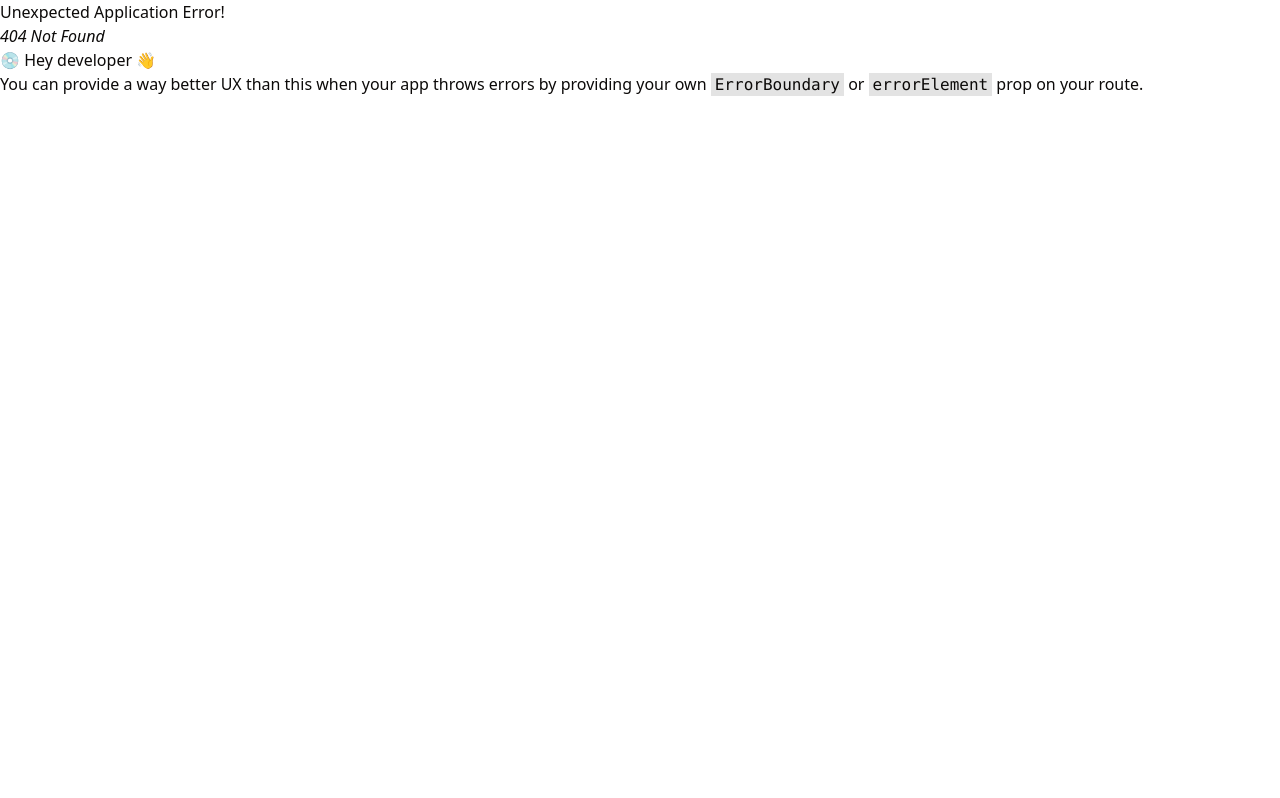
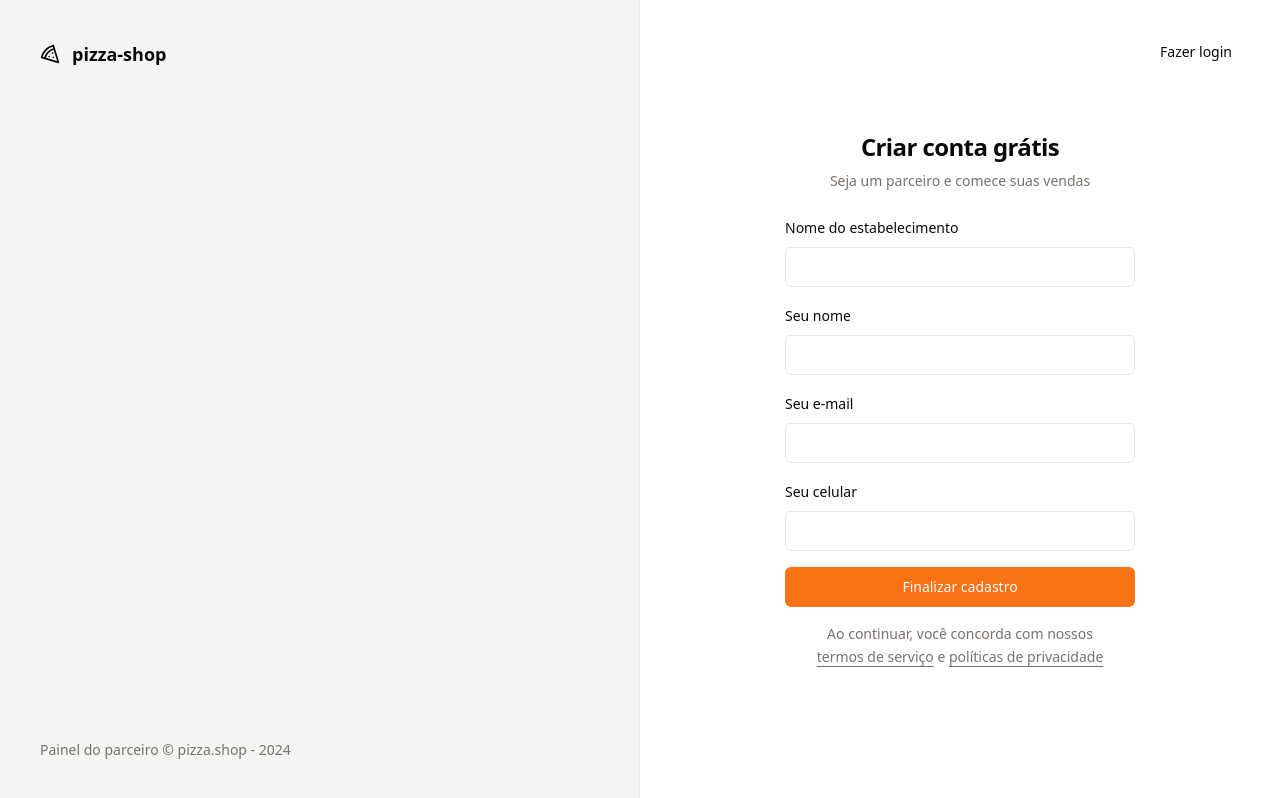
Before and after one commit to gitirana/pizza-shop, a React (Vite) app: page /sign-up in a window 1280 px wide. Before the commit this address had no page. Built offline with nearby package versions, Linux system fonts and the light colour scheme.

Commit message:
feat: create sign up schema and navlink component

```diff
--- a/package.json
+++ b/package.json
@@ -12,6 +12,7 @@
   "dependencies": {
     "@hookform/resolvers": "^3.3.4",
     "@radix-ui/react-label": "^2.0.2",
+    "@radix-ui/react-separator": "^1.0.3",
     "@radix-ui/react-slot": "^1.0.2",
     "class-variance-authority": "^0.7.0",
     "clsx": "^2.1.0",
--- /dev/null
+++ b/src/components/header.tsx
@@ -0,0 +1,28 @@
+import { Home, Pizza, UtensilsCrossed } from 'lucide-react'
+
+import { NavLink } from './nav-link'
+import { Separator } from './ui/separator'
+
+export function Header() {
+  return (
+    <div className="border-b">
+      <div className="flex h-16 items-center gap-6 px-6">
+        <Pizza className="h-6 w-6" />
+
+        <Separator orientation="vertical" className="h-6" />
+
+        <nav className="flex items-center space-x-4 lg:space-x-6">
+          <NavLink to="/">
+            <Home className="h-4 w-4" />
+            Início
+          </NavLink>
+
+          <NavLink to="/orders">
+            <UtensilsCrossed className="h-4 w-4" />
+            Pedidos
+          </NavLink>
+        </nav>
+      </div>
+    </div>
+  )
+}
--- /dev/null
+++ b/src/components/nav-link.tsx
@@ -0,0 +1,15 @@
+import { Link, LinkProps, useLocation } from 'react-router-dom'
+
+export type NavLinkProps = LinkProps
+
+export function NavLink(props: NavLinkProps) {
+  const { pathname } = useLocation()
+
+  return (
+    <Link
+      data-current={pathname === props.to}
+      {...props}
+      className="flex items-center gap-1.5 text-sm font-medium text-muted-foreground hover:text-foreground data-[current=true]:text-foreground"
+    />
+  )
+}
--- /dev/null
+++ b/src/components/ui/separator.tsx
@@ -0,0 +1,29 @@
+import * as React from "react"
+import * as SeparatorPrimitive from "@radix-ui/react-separator"
+
+import { cn } from "@/lib/utils"
+
+const Separator = React.forwardRef<
+  React.ElementRef<typeof SeparatorPrimitive.Root>,
+  React.ComponentPropsWithoutRef<typeof SeparatorPrimitive.Root>
+>(
+  (
+    { className, orientation = "horizontal", decorative = true, ...props },
+    ref
+  ) => (
+    <SeparatorPrimitive.Root
+      ref={ref}
+      decorative={decorative}
+      orientation={orientation}
+      className={cn(
+        "shrink-0 bg-border",
+        orientation === "horizontal" ? "h-[1px] w-full" : "h-full w-[1px]",
+        className
+      )}
+      {...props}
+    />
+  )
+)
+Separator.displayName = SeparatorPrimitive.Root.displayName
+
+export { Separator }
--- a/src/pages/_layouts/app.tsx
+++ b/src/pages/_layouts/app.tsx
@@ -1,11 +1,13 @@
 import { Outlet } from 'react-router-dom'
+
+import { Header } from '@/components/header'
 
 export function AppLayout() {
   return (
-    <div>
-      <h1>Cabeçalho</h1>
+    <div className="flex min-h-screen flex-col antialiased">
+      <Header />
 
-      <div>
+      <div className="flex flex-1 flex-col gap-4 p-8 pt-6">
         <Outlet />
       </div>
     </div>
--- a/src/pages/_layouts/auth.tsx
+++ b/src/pages/_layouts/auth.tsx
@@ -3,7 +3,7 @@
 
 export function AuthLayout() {
   return (
-    <div className="grid min-h-screen grid-cols-2">
+    <div className="grid min-h-screen grid-cols-2 antialiased">
       <div className="flex h-full flex-col justify-between border-r border-foreground/5 bg-muted p-10 text-muted-foreground">
         <div className="flex items-center gap-3 text-lg *:text-foreground">
           <Pizza className="h-5 w-5" />
@@ -13,7 +13,7 @@
           Painel do parceiro &copy; pizza.shop - {new Date().getFullYear()}
         </footer>
       </div>
-      <div className="flex flex-col items-center justify-center">
+      <div className="relative flex flex-col items-center justify-center">
         <Outlet />
       </div>
     </div>
--- a/src/pages/auth/signIn.tsx
+++ b/src/pages/auth/signIn.tsx
@@ -1,5 +1,6 @@
 import { Helmet } from 'react-helmet-async'
 import { useForm } from 'react-hook-form'
+import { Link } from 'react-router-dom'
 import { toast } from 'sonner'
 import { z } from 'zod'
 
@@ -40,6 +41,10 @@
     <>
       <Helmet title="Login" />
       <div className="p-8">
+        <Button asChild className="absolute right-8 top-8" variant={'ghost'}>
+          <Link to="/sign-up">Novo estabelecimento</Link>
+        </Button>
+
         <div className="flex w-[350px] flex-col justify-center gap-6">
           <div className="flex flex-col gap-2 text-center">
             <h1 className="text-2xl font-semibold tracking-tight">
--- /dev/null
+++ b/src/pages/auth/signUp.tsx
@@ -0,0 +1,114 @@
+import { Helmet } from 'react-helmet-async'
+import { useForm } from 'react-hook-form'
+import { Link, useNavigate } from 'react-router-dom'
+import { toast } from 'sonner'
+import { z } from 'zod'
+
+import { Button } from '@/components/ui/button'
+import { Input } from '@/components/ui/input'
+import { Label } from '@/components/ui/label'
+
+const signUpForm = z.object({
+  email: z.string().email(),
+  restaurantName: z.string(),
+  managerName: z.string(),
+  phone: z.string(),
+})
+
+type SignUpForm = z.infer<typeof signUpForm>
+
+export function SignUp() {
+  const navigate = useNavigate()
+
+  const {
+    register,
+    handleSubmit,
+    formState: { isSubmitting },
+  } = useForm<SignUpForm>()
+
+  async function handleSignUp(data: SignUpForm) {
+    try {
+      await new Promise((resolve) => setTimeout(resolve, 2000))
+
+      toast.success('Restaurante cadastrado com sucesso.', {
+        action: {
+          label: 'Login',
+          onClick: () => navigate('/sign-in'),
+        },
+      })
+    } catch {
+      toast.error('Erro ao cadastrar restaurante.')
+    }
+  }
+
+  return (
+    <>
+      <Helmet title="Cadastro" />
+      <div className="p-8">
+        <Button asChild className="absolute right-8 top-8" variant={'ghost'}>
+          <Link to="/sign-in">Fazer login</Link>
+        </Button>
+
+        <div className="flex w-[350px] flex-col justify-center gap-6">
+          <div className="flex flex-col gap-2 text-center">
+            <h1 className="text-2xl font-semibold tracking-tight">
+              Criar conta grátis
+            </h1>
+            <p className="text-sm text-muted-foreground">
+              Seja um parceiro e comece suas vendas
+            </p>
+          </div>
+
+          <form
+            action=""
+            onSubmit={handleSubmit(handleSignUp)}
+            className="space-y-4"
+          >
+            <div className="space-y-2">
+              <Label htmlFor="restaurantName">Nome do estabelecimento</Label>
+              <Input
+                id="restaurantName"
+                type="text"
+                {...register('restaurantName')}
+              />
+            </div>
+
+            <div className="space-y-2">
+              <Label htmlFor="managerName">Seu nome</Label>
+              <Input
+                id="managerName"
+                type="text"
+                {...register('managerName')}
+              />
+            </div>
+
+            <div className="space-y-2">
+              <Label htmlFor="email">Seu e-mail</Label>
+              <Input id="email" type="email" {...register('email')} />
+            </div>
+
+            <div className="space-y-2">
+              <Label htmlFor="phone">Seu celular</Label>
+              <Input id="phone" type="tel" {...register('phone')} />
+            </div>
+
+            <Button className="w-full" type="submit" disabled={isSubmitting}>
+              Finalizar cadastro
+            </Button>
+
+            <p className="px-6 text-center text-sm leading-relaxed text-muted-foreground">
+              Ao continuar, você concorda com nossos{' '}
+              <a className="underline underline-offset-4" href="">
+                termos de serviço
+              </a>{' '}
+              e{' '}
+              <a className="underline underline-offset-4" href="">
+                políticas de privacidade
+              </a>
+            </p>
+          </form>
+        </div>
+      </div>
+    </>
+  )
+}
--- a/src/routes.tsx
+++ b/src/routes.tsx
@@ -4,6 +4,7 @@
 import { AuthLayout } from './pages/_layouts/auth'
 import { Dashboard } from './pages/app/dashboard'
 import { SignIn } from './pages/auth/signIn'
+import { SignUp } from './pages/auth/signUp'
 
 export const router = createBrowserRouter([
   {
@@ -24,6 +25,10 @@
         path: '/sign-in',
         element: <SignIn />,
       },
+      {
+        path: '/sign-up',
+        element: <SignUp />,
+      },
     ],
   },
 ])
```
Also changed, not shown: 1 other file (tests, documents, lock files or other folders).
